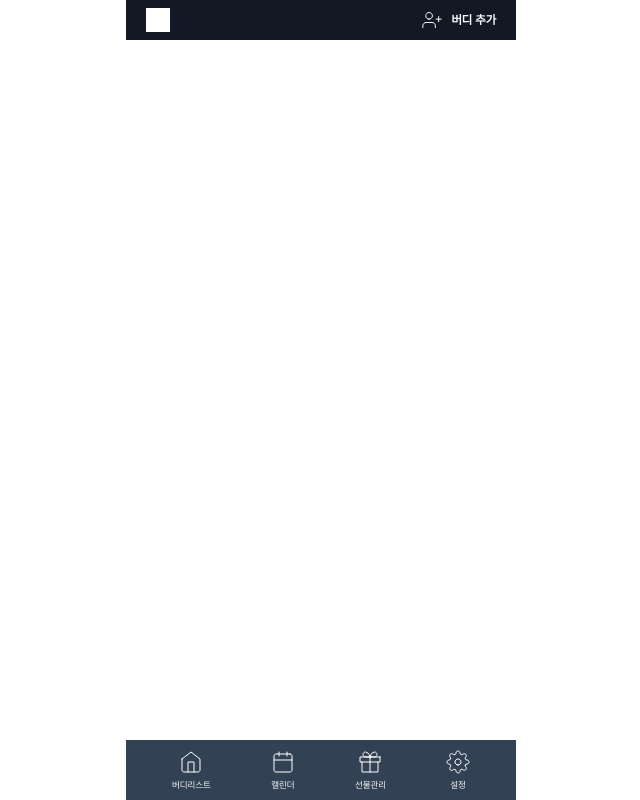
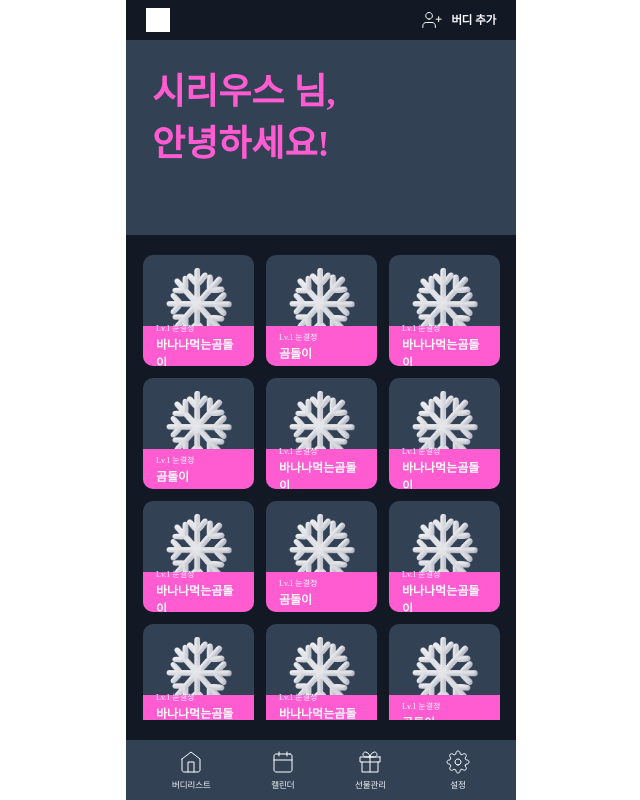
Before and after one commit to UMC-TEAM-U/Front, a React (Create React App) app: page /gift in a window 1280 px wide. Shown: the whole page, without its empty margins (319-959 px from the left). Built offline with nearby package versions, Linux system fonts and the light colour scheme.

Commit message:
#12 Feat: Home 화면 구현

```diff
--- a/src/App.js
+++ b/src/App.js
@@ -2,6 +2,7 @@ import styled from 'styled-components'
 import NavBar from './component/common/NavBar'
 import { GlobalStyles } from './styles/GlobalStyles'
 import Header from './component/common/Header'
+import Home from './pages/Home'
 
 function App() {
     return (
@@ -9,6 +10,7 @@ function App() {
             <GlobalStyles />
             <Container>
                 <Header />
+                <Home />
                 <NavBar />
             </Container>
         </>
--- /dev/null
+++ b/src/component/home/Banner.jsx
@@ -0,0 +1,53 @@
+import React from 'react'
+import styled from 'styled-components'
+import { COLORS } from '../../styles/theme'
+
+const Banner = userData => {
+    return (
+        <Container>
+            <Wrapper>
+                <Level>{userData.userData.level}</Level>
+                <Name>{userData.userData.name}</Name>
+            </Wrapper>
+        </Container>
+    )
+}
+
+export default Banner
+
+const Container = styled.div`
+    width: 100%;
+    height: 40px;
+    background: #ff5cd1;
+    position: absolute;
+    bottom: 0;
+
+    display: flex;
+    align-items: center;
+    justify-content: center;
+`
+
+const Wrapper = styled.div`
+    display: flex;
+    flex-direction: column;
+    width: 84px;
+`
+
+const Level = styled.span`
+    color: ${COLORS.white};
+    font-family: Pretendard Variable;
+    font-size: 8px;
+    font-style: normal;
+    font-weight: 400;
+    line-height: normal;
+`
+const Name = styled.h5`
+    color: ${COLORS.white};
+    font-family: Pretendard Variable;
+    font-size: 12px;
+    font-style: normal;
+    font-weight: 700;
+    line-height: normal;
+    margin: 0;
+    margin-top: 2px;
+`
--- /dev/null
+++ b/src/component/home/TitleBar.jsx
@@ -0,0 +1,36 @@
+import React from 'react'
+import styled from 'styled-components'
+import { COLORS } from '../../styles/theme'
+
+function TitleBar() {
+    return (
+        <Container>
+            <Title>
+                시리우스 님, <br />
+                안녕하세요!
+            </Title>
+        </Container>
+    )
+}
+
+export default TitleBar
+
+const Container = styled.div`
+    width: 100%;
+    height: 195px;
+    background-color: ${COLORS.darkgray};
+    box-sizing: border-box;
+
+    padding-top: 22px;
+    padding-left: 26px;
+`
+
+const Title = styled.h1`
+    color: #ff5cd1;
+    font-family: Pretendard Variable;
+    font-size: 36px;
+    font-style: normal;
+    font-weight: 700;
+    line-height: normal;
+    margin: 0;
+`
--- /dev/null
+++ b/src/component/home/User.jsx
@@ -0,0 +1,32 @@
+import React from 'react'
+import styled from 'styled-components'
+import { COLORS } from '../../styles/theme'
+import SnowFlakeImg from '../../assets/img/snowflake.png'
+import Banner from './Banner'
+
+const User = userData => {
+    return (
+        <Container>
+            <IconImg src={SnowFlakeImg} />
+            <Banner userData={userData.userData} />
+        </Container>
+    )
+}
+
+export default User
+
+const Container = styled.div`
+    width: 111px;
+    height: 111px;
+    background-color: ${COLORS.darkgray};
+    border-radius: 10px;
+    position: relative;
+    overflow: hidden;
+`
+
+const IconImg = styled.img`
+    width: 77px;
+    height: 85px;
+    margin-left: 23px;
+    margin-top: 13px;
+`
--- /dev/null
+++ b/src/component/home/UserBox.jsx
@@ -0,0 +1,100 @@
+import React from 'react'
+import styled from 'styled-components'
+import { COLORS } from '../../styles/theme'
+import User from './User'
+
+function UserBox() {
+    return (
+        <Container>
+            <Wrapper>
+                {dummy.map((userData, index) => (
+                    <User key={index} userData={userData} />
+                ))}
+            </Wrapper>
+        </Container>
+    )
+}
+
+export default UserBox
+
+const Container = styled.div`
+    width: 100%;
+    height: calc(100% - 195px);
+    background-color: ${COLORS.black};
+
+    display: flex;
+    justify-content: center;
+    box-sizing: border-box;
+    padding: 20px 0px;
+`
+
+const Wrapper = styled.div`
+    display: grid;
+    gap: 12px;
+    grid-template-columns: 111px 111px 111px;
+    grid-template-rows: 111px 111px 111px 111px;
+    overflow: auto;
+
+    &::-webkit-scrollbar {
+        display: none;
+    }
+`
+
+const dummy = [
+    {
+        level: 'Lv.1 눈결정',
+        name: '바나나먹는곰돌이',
+    },
+    {
+        level: 'Lv.1 눈결정',
+        name: '곰돌이',
+    },
+    {
+        level: 'Lv.1 눈결정',
+        name: '바나나먹는곰돌이',
+    },
+    {
+        level: 'Lv.1 눈결정',
+        name: '곰돌이',
+    },
+    {
+        level: 'Lv.1 눈결정',
+        name: '바나나먹는곰돌이',
+    },
+    {
+        level: 'Lv.1 눈결정',
+        name: '바나나먹는곰돌이',
+    },
+    {
+        level: 'Lv.1 눈결정',
+        name: '바나나먹는곰돌이',
+    },
+    {
+        level: 'Lv.1 눈결정',
+        name: '곰돌이',
+    },
+    {
+        level: 'Lv.1 눈결정',
+        name: '바나나먹는곰돌이',
+    },
+    {
+        level: 'Lv.1 눈결정',
+        name: '바나나먹는곰돌이',
+    },
+    {
+        level: 'Lv.1 눈결정',
+        name: '바나나먹는곰돌이',
+    },
+    {
+        level: 'Lv.1 눈결정',
+        name: '곰돌이',
+    },
+    {
+        level: 'Lv.1 눈결정',
+        name: '바나나먹는곰돌이',
+    },
+    {
+        level: 'Lv.1 눈결정',
+        name: '바나나먹는곰돌이',
+    },
+]
--- /dev/null
+++ b/src/pages/Home.jsx
@@ -0,0 +1,23 @@
+import React from 'react'
+import styled from 'styled-components'
+import TitleBar from '../component/home/TitleBar'
+import UserBox from '../component/home/UserBox'
+
+function Home() {
+    return (
+        <Container>
+            <TitleBar />
+            <UserBox />
+        </Container>
+    )
+}
+
+export default Home
+
+const Container = styled.div`
+    box-sizing: border-box;
+    width: 100%;
+    height: 100%;
+    padding-top: 40px;
+    padding-bottom: 60px;
+`
```
Also changed, not shown: src/assets/img/snowflake.png (added).
